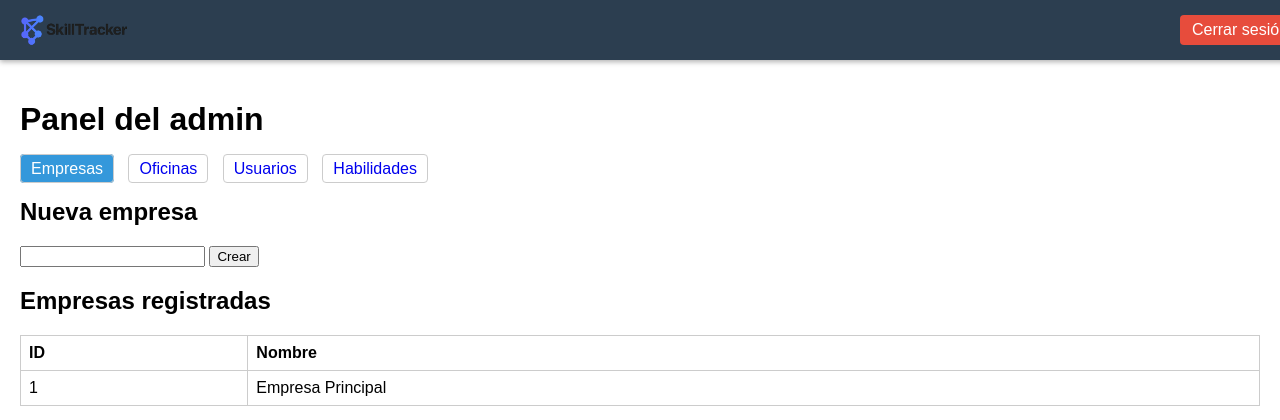
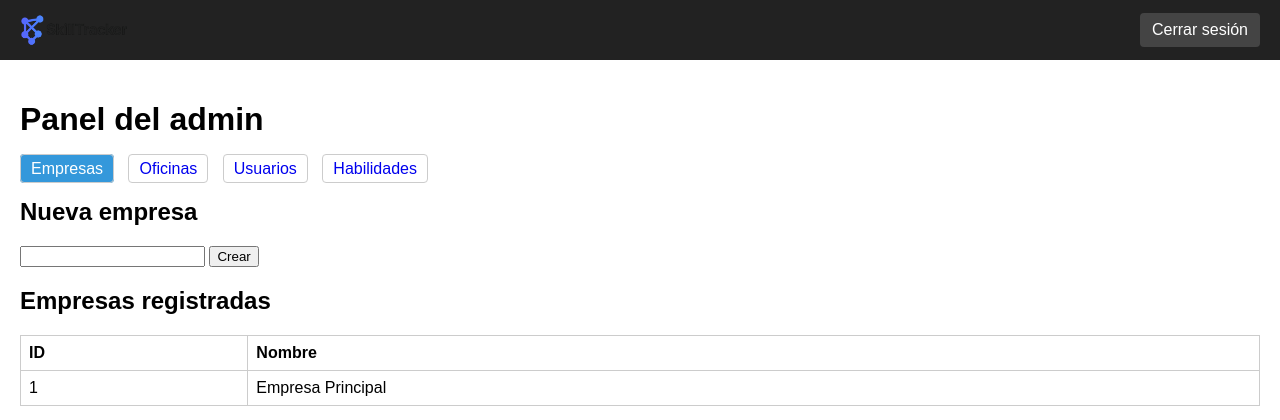
Before and after one commit to nipegun/SkillTracker, a PHP site: page /panel.php in a window 1280 px wide. Shown: the top 420 px of the page. Run offline with PHP 8.4, Linux system fonts and the light colour scheme; a user stored in the database is signed in; data comes from the database, SQL or seed files in the repository.

Commit message:
Update dashboard.css

```diff
--- a/Web/css/dashboard.css
+++ b/Web/css/dashboard.css
@@ -8,13 +8,14 @@ body {
   top: 0;
   left: 0;
   width: 100%;
-  background: #2c3e50;
+  height: 60px;
+  background-color: #222;
   color: white;
   display: flex;
   align-items: center;
   justify-content: space-between;
-  padding: 10px 20px;
-  box-shadow: 0 2px 5px rgba(0,0,0,0.3);
+  padding: 0 20px;
+  box-sizing: border-box;
   z-index: 1000;
 }
 
@@ -22,16 +23,13 @@ body {
   height: 40px;
 }
 
-.top-bar .logout-button {
+.logout-button {
   color: white;
   text-decoration: none;
-  background: #e74c3c;
-  padding: 6px 12px;
+  padding: 8px 12px;
+  background-color: #444;
   border-radius: 4px;
-}
-
-.top-bar .logout-button:hover {
-  background: #c0392b;
+  white-space: nowrap;
 }
 
 .main-content {
```
